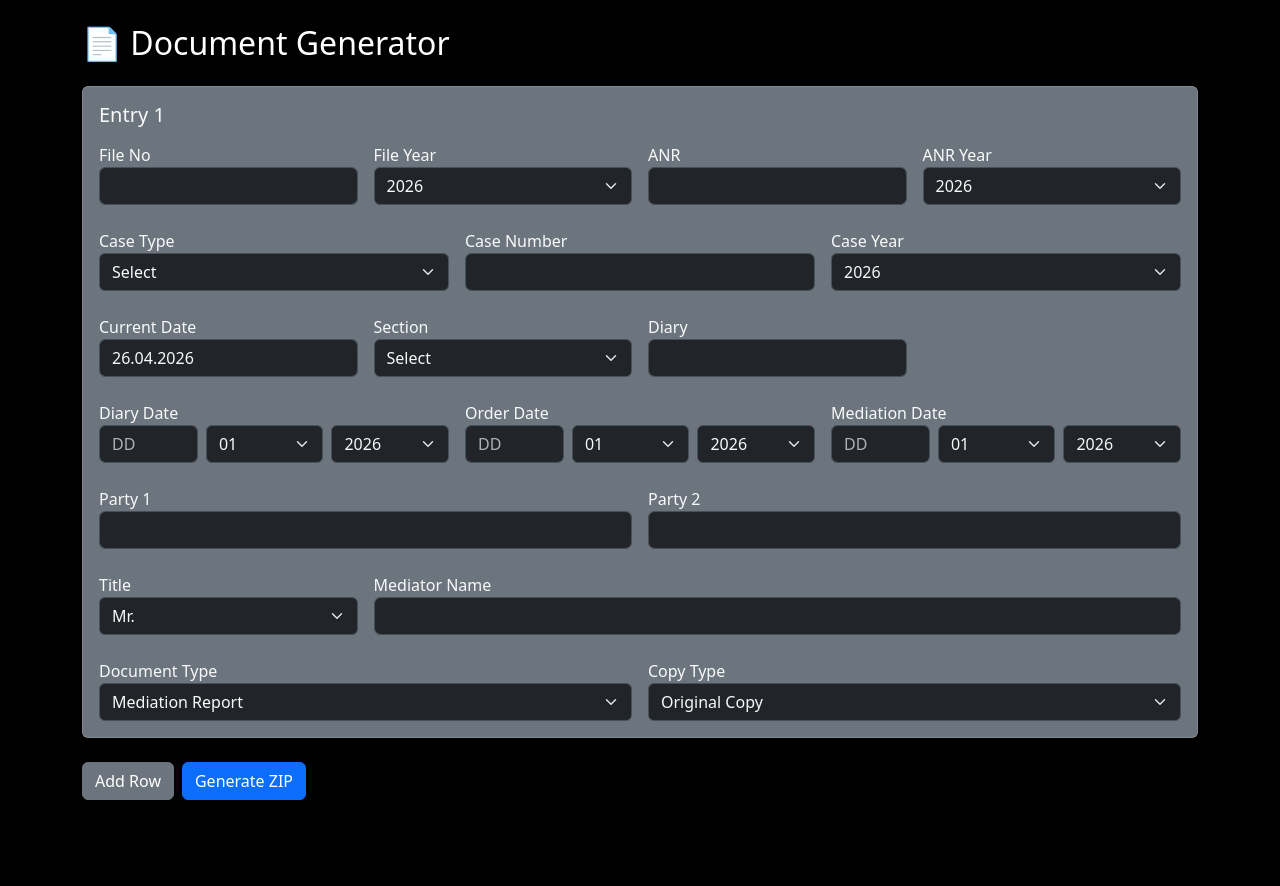
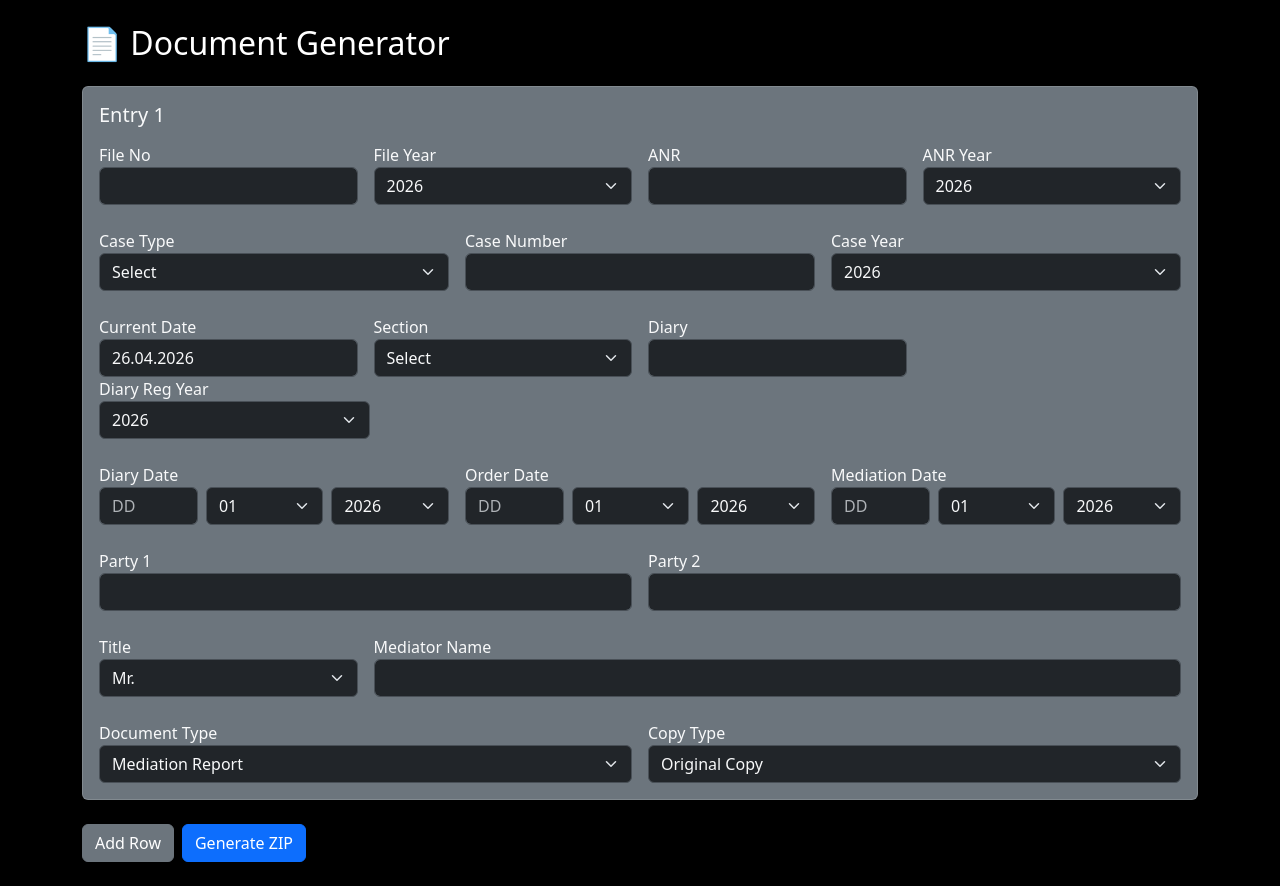
Before and after one commit to Xenomorphing79/doc-gen, a Next.js app: page / in a window 1280 px wide. Before the commit the page ends 824 px from the top, so only its background shows below. Built offline with nearby package versions, Linux system fonts and the light colour scheme.

Commit message:
added diary reg year

```diff
--- a/pages/index.js
+++ b/pages/index.js
@@ -33,6 +33,7 @@ export default function Home() {
       curr_date: new Date().toLocaleDateString("en-GB").replace(/\//g, "."),
       section: "",
       diary: "",
+      diary_reg_year: currentYear,
       diary_day: "",
       diary_month: "01",
       diary_year: currentYear,
@@ -231,6 +232,20 @@ export default function Home() {
               </div>
             </div>
 
+            <div className="col-md-3">
+              <label>Diary Reg Year</label>
+              <select
+                className="form-select bg-dark text-light"
+                value={entry.diary_reg_year}
+                onChange={(e) =>
+                  handleChange(i, "diary_reg_year", e.target.value)
+                }
+              >
+                {years.map((y) => (
+                  <option key={y}>{y}</option>
+                ))}
+              </select>
+            </div>
             {/* Dates */}
             <div className="row g-3 mt-2">
               {["diary", "order", "med"].map((type) => (
```
Also changed, not shown: 2 other files (tests, documents, lock files or other folders).
